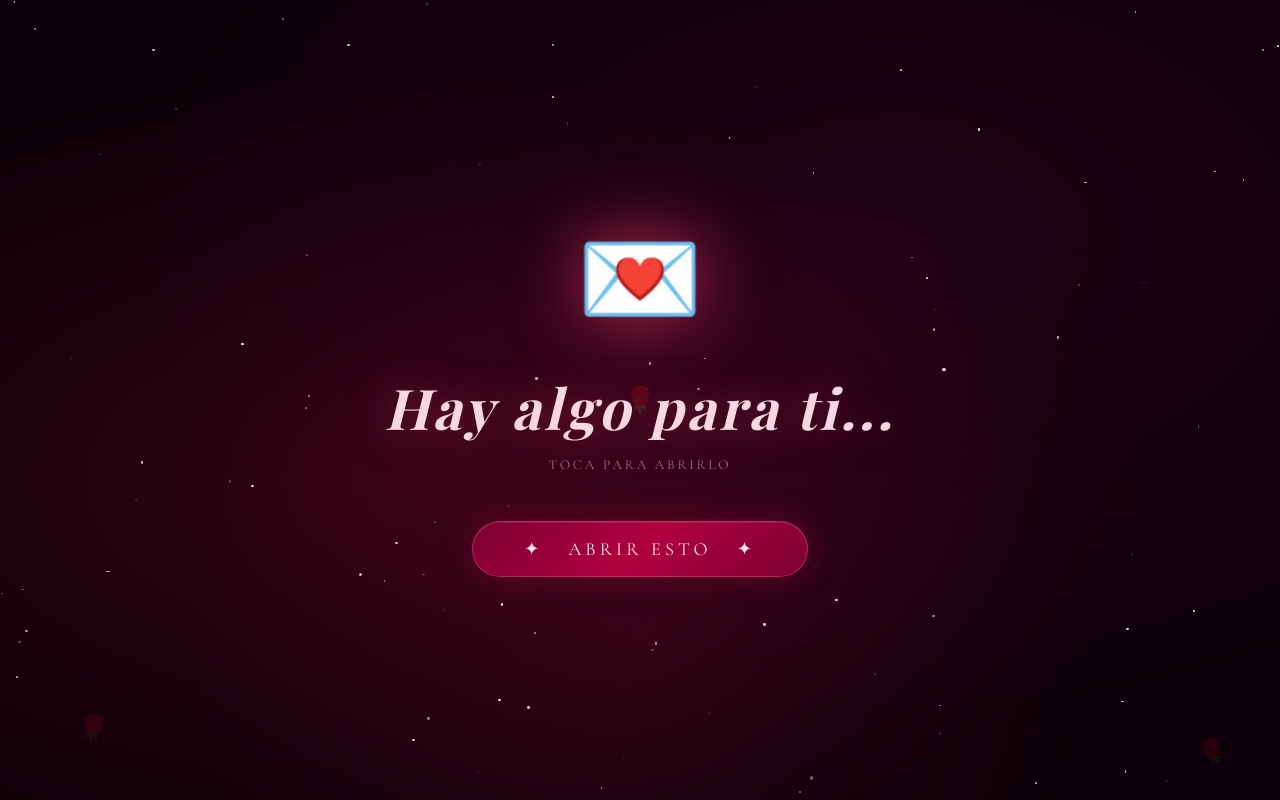
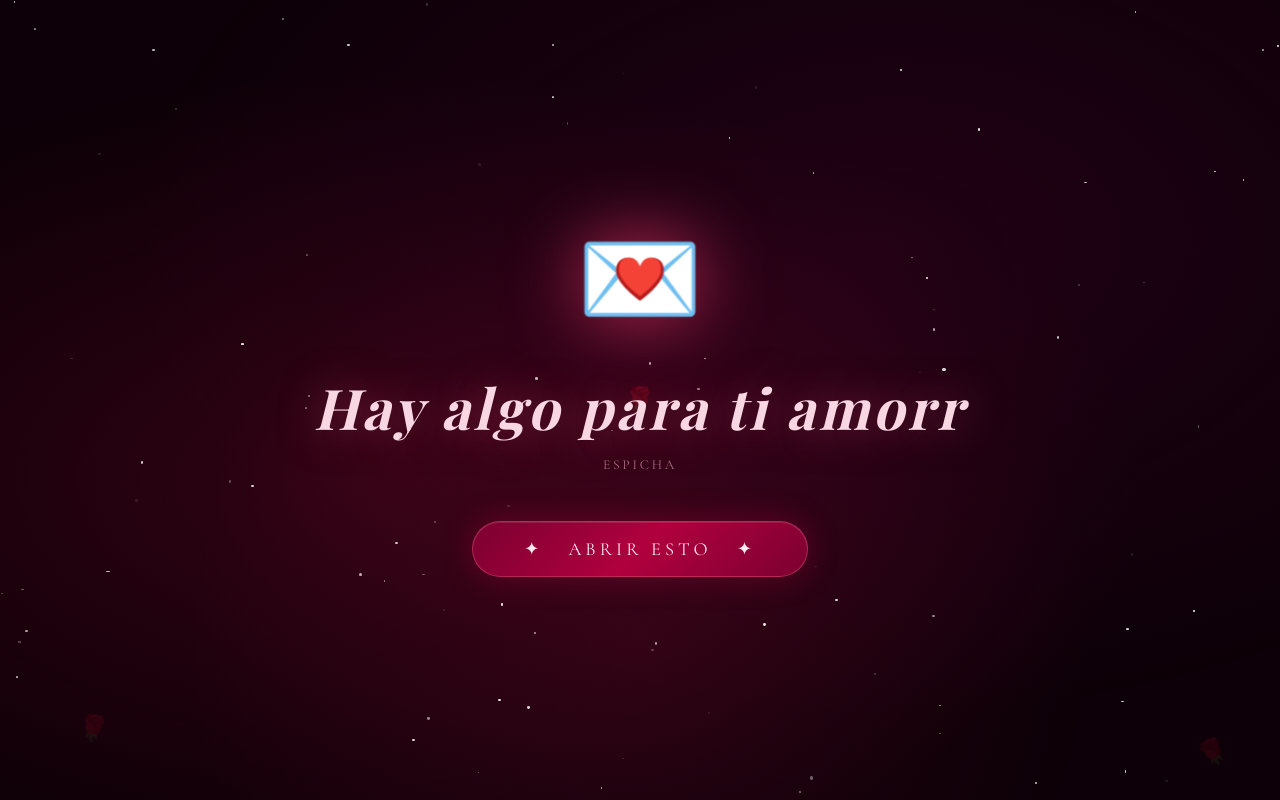
Before and after one commit to BanZenyatta69-cpu/musicaminovia, a plain HTML site: page index.html in a window 1280 px wide. Drawn offline with nearby package versions, Linux system fonts and the light colour scheme; a web font is replaced by a local one.

Commit message:
Update index.html

```diff
--- a/index.html
+++ b/index.html
@@ -3,7 +3,7 @@
 <head>
 <meta charset="UTF-8">
 <meta name="viewport" content="width=device-width, initial-scale=1.0">
-<title>Para ti 💌</title>
+<title>Para ti Mi Amor </title>
 <link href="https://fonts.googleapis.com/css2?family=Playfair+Display:ital,wght@0,400;0,700;1,400;1,700&family=Cormorant+Garamond:ital,wght@0,300;0,400;1,300;1,400&display=swap" rel="stylesheet">
 <style>
   * { margin: 0; padding: 0; box-sizing: border-box; }
@@ -233,8 +233,8 @@
 <!-- LANDING -->
 <div id="landing">
   <span class="envelope">💌</span>
-  <h1 class="landing-title">Hay algo para ti...</h1>
-  <p class="landing-sub">toca para abrirlo</p>
+  <h1 class="landing-title">Hay algo para ti amorr </h1>
+  <p class="landing-sub">espicha</p>
   <button class="open-btn" onclick="openLetter()">✦ &nbsp; Abrir esto &nbsp; ✦</button>
 </div>
 
@@ -243,7 +243,7 @@
   <p class="quote">
     "Hay canciones que no se eligen,<br>
     simplemente llegan<br>
-    y te hacen pensar en alguien..."
+    y yo ya encontre la mujer que tanto soñaba y la hice mi novia"
   </p>
   <div class="divider"></div>
   <p class="dedico">✦ &nbsp; Te la dedico &nbsp; ✦</p>
```
